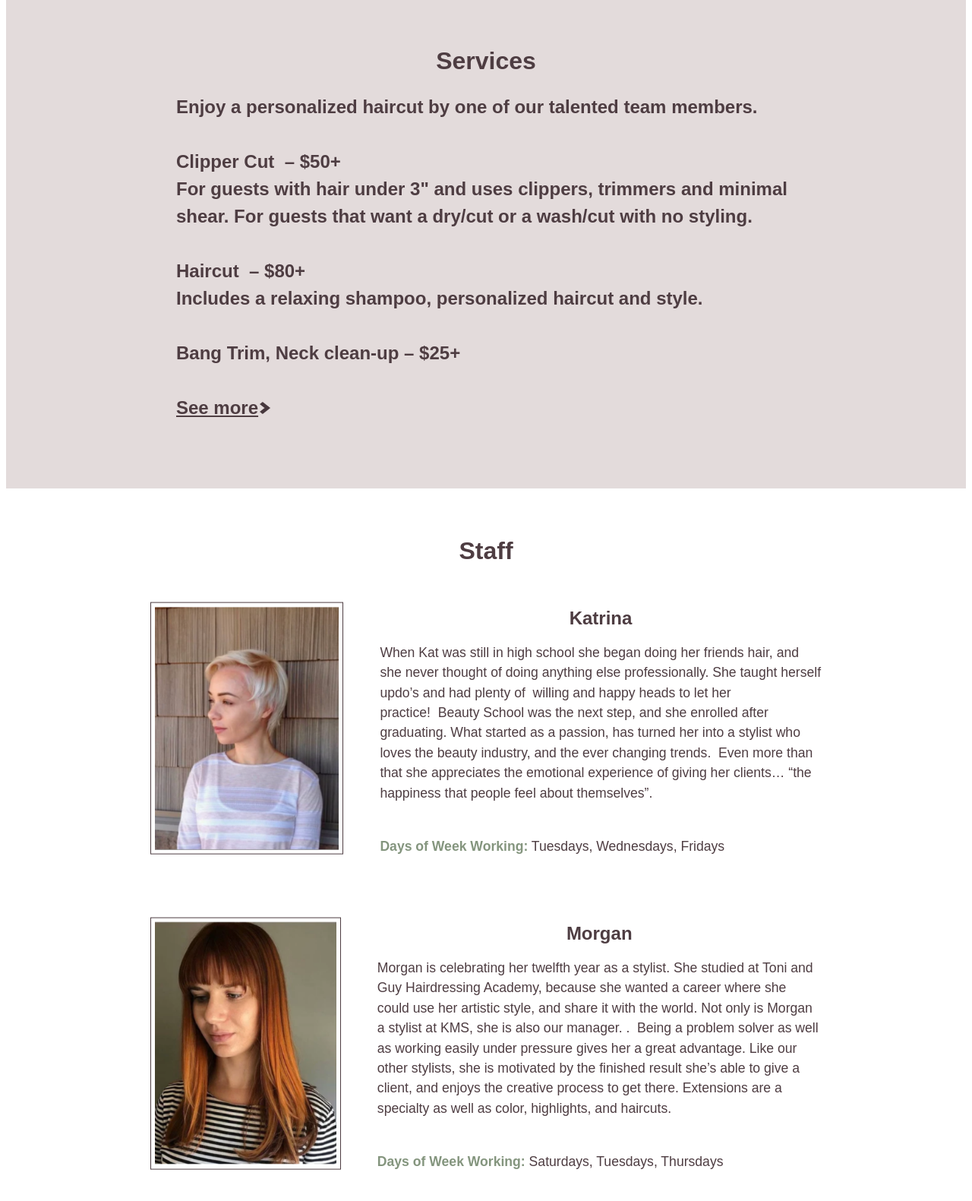
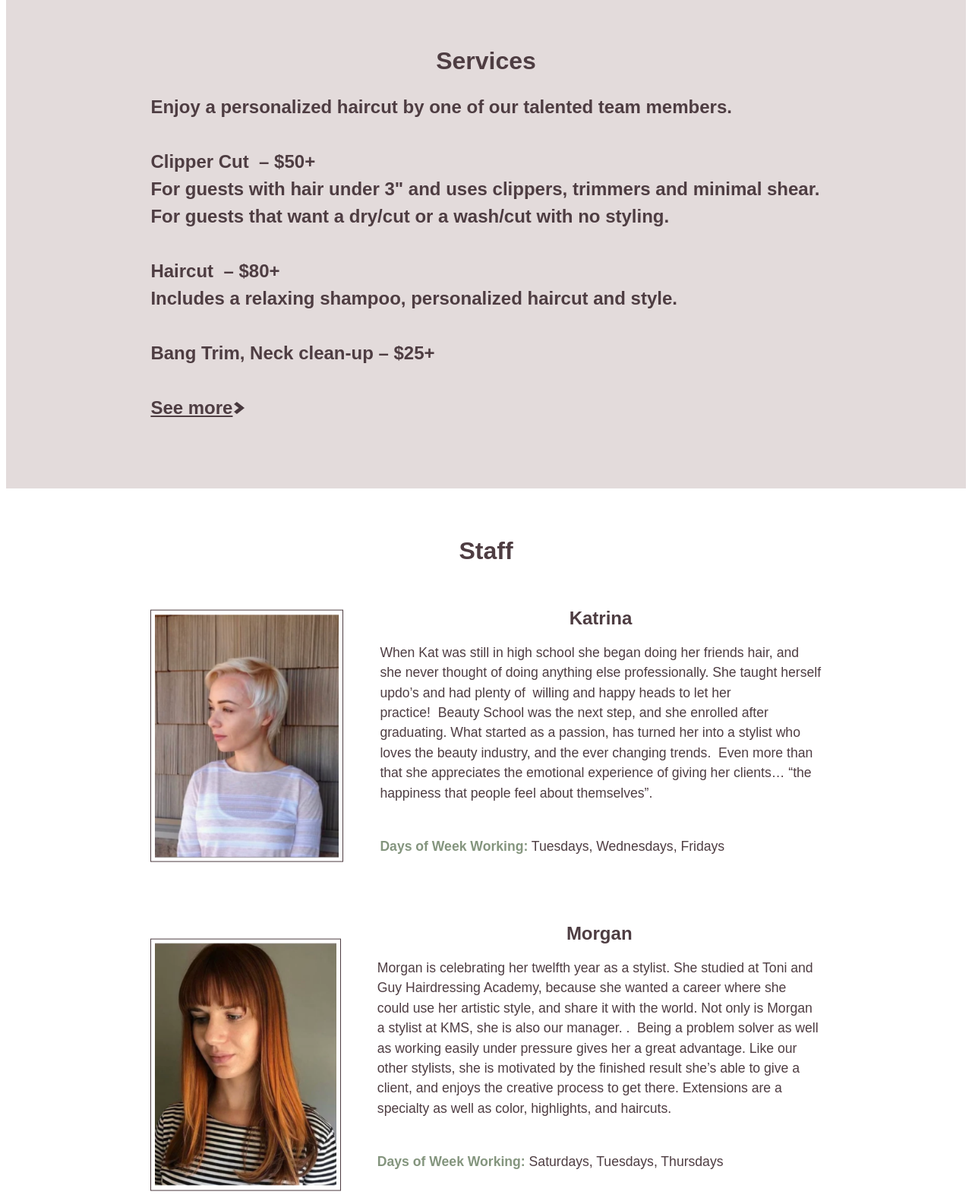
Before and after one commit to prlakshm/kymicheals, a website built with Parcel: page index.html in a window 1280 px wide. Shown: the part 1360-2941 px from the top of the page at 76% size. Built offline with nearby package versions, Linux system fonts and the light colour scheme; a web font is replaced by a local one.

Commit message:
Fix: more responsive redesign tablet

```diff
--- a/style.css
+++ b/style.css
@@ -256,12 +256,12 @@ button:active,
   font-size: 2rem;
   font-weight: bold;
   color: #4E3D42;
-  width: 80%;
 
   margin: 0rem;
 }
 
 .section-3 .services {
+  width: 80%;
   align-items: flex-start;
 }
 
@@ -271,8 +271,6 @@ button:active,
   font-weight: bold;
   color: #4E3D42;
   line-height: 1.5; /* Adjust the line height for paragraph spacing */
-
-  padding: 0rem 9rem;
 }
 
 .see-more {
@@ -326,6 +324,7 @@ button:active,
 .staff-member {
   display: flex;
   margin: 2rem 0;
+  align-items: center;
 }
 
 .staff-image {
```
